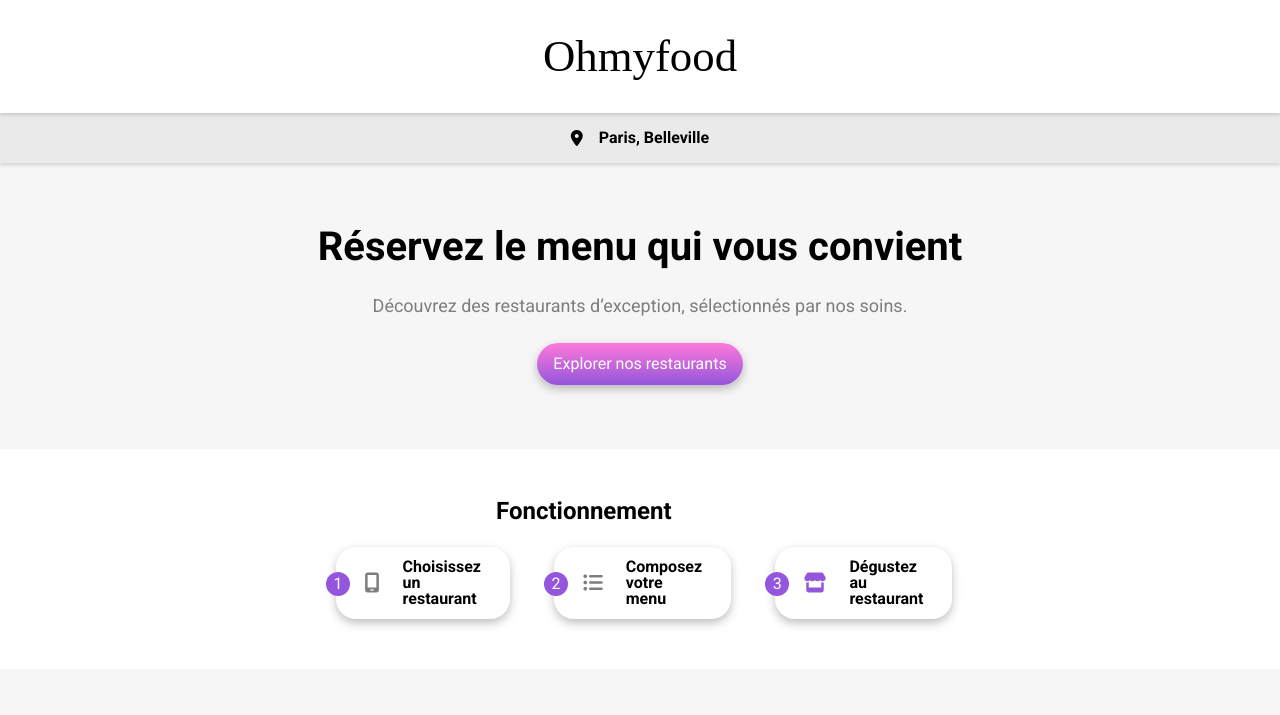
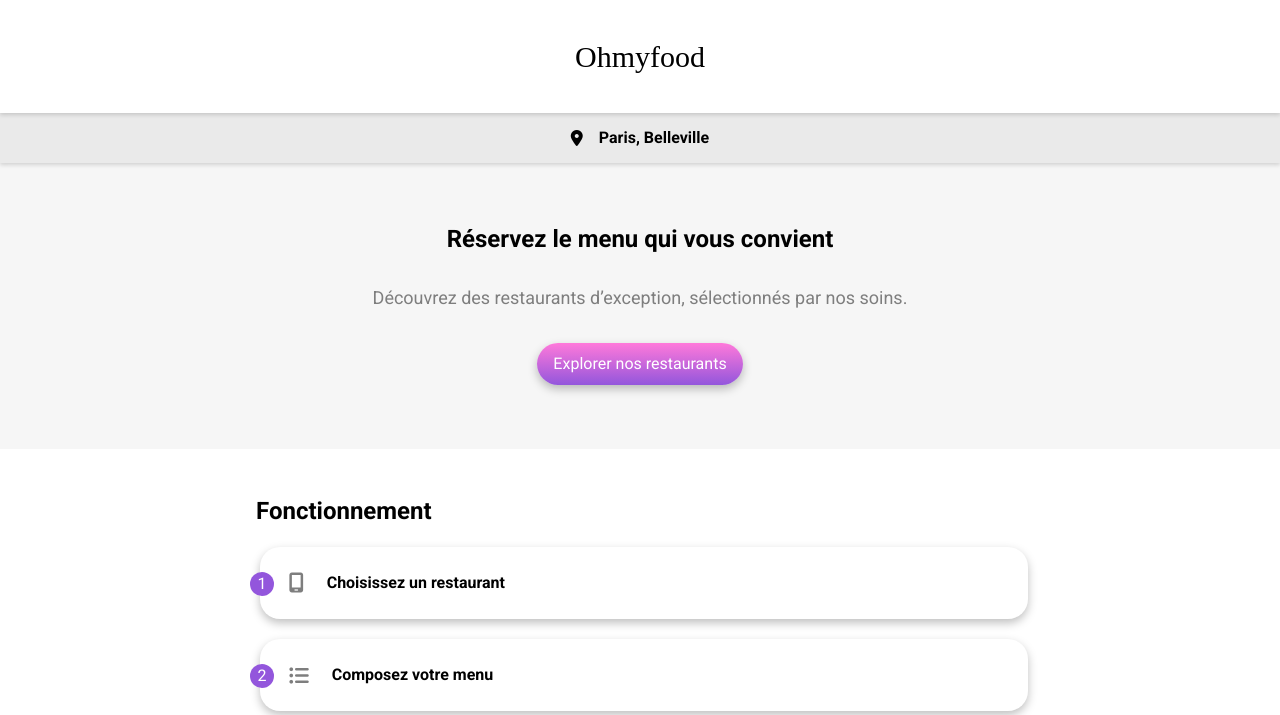
Before and after one commit to VenlaineBenjamin/projet-4-oc-Ohmyfood-, a website: page index.html in a window 1280 px wide. Shown: the top 715 px of the page. Drawn offline with Linux system fonts and the light colour scheme; a web font is replaced by a local one.

Commit message:
add responcif card

```diff
--- a/sass/components/_breakpoints.scss
+++ b/sass/components/_breakpoints.scss
@@ -1,5 +1,11 @@
 @mixin mode-desktop {
-    @media (min-width: 768px) {
+    @media screen and (min-width: 1440px) {
         @content;
     }
 }
+
+@mixin mode-tablette {
+    @media screen and (min-width: 768px) {
+        @content;
+    }
+}
--- a/sass/layouts/_base.scss
+++ b/sass/layouts/_base.scss
@@ -26,7 +26,7 @@
     justify-content: space-between;
     align-items: center;
     text-align: center;
-    padding: 4rem;
+    padding: 4rem 1rem;
     height: 17.875rem;
     gap: 1.6rem;
 }
@@ -35,6 +35,7 @@
     background-color: white;
     display: flex;
     flex-direction: column;
+    // width: 100%;
     // align-items: center;
     gap: 1.5rem;
     padding: 3rem 1rem 4rem 1rem;
@@ -50,6 +51,10 @@
         padding: 3.1rem 31rem;
     }
 
+    @include mode-tablette {
+        padding: 3.1rem 16rem;
+    }
+
     &__title {
         // transform: translateX(-rem);
 
@@ -61,6 +66,7 @@
 
     &__card {
         @extend %center-element;
+        width: 100%;
         flex-direction: column;
         gap: 1.25rem;
 
@@ -75,10 +81,15 @@
     padding: 3rem 1rem 4rem 1rem;
     display: flex;
     flex-direction: column;
+    // width: 100%;
     gap: 1.6rem;
 
     @include mode-desktop {
         padding: 3.1rem 31rem;
+    }
+
+    @include mode-tablette {
+        padding: 3.1rem 16rem;
     }
 
     &__title {
@@ -93,12 +104,14 @@
     &__card {
         @extend %center-element;
         flex-direction: column;
+        width: 100%;
         gap: 1.25rem;
 
         @include mode-desktop {
             display: grid;
             grid-template-columns: 1fr 1fr;
             grid-template-rows: 1fr 1fr;
+            justify-items: center;
             row-gap: 3.12rem;
             column-gap: 6.25rem;
         }
--- a/sass/layouts/_mise-en-page.scss
+++ b/sass/layouts/_mise-en-page.scss
@@ -15,6 +15,7 @@
 .home-card {
     border-radius: 0.93rem;
     width: 100%;
+    min-width: 21.3rem;
     box-shadow: $shadow;
     display: flex;
     flex-direction: column;
@@ -29,7 +30,8 @@
     }
 
     @include mode-desktop {
-        width: 31.16544rem;
+        width: 100%;
+        max-width: 31rem;
     }
 
     &__img {
@@ -38,7 +40,7 @@
         border-radius: 0.93rem 0.93rem 0 0;
 
         @include mode-desktop {
-            width: 31.16544rem;
+            width: 100%;
         }
     }
 
@@ -108,7 +110,7 @@ input[type="checkbox"]:checked + label {
     }
 
     @include mode-desktop {
-        width: 31.16544rem;
+        width: 100%;
     }
 
     &__info {
@@ -174,6 +176,7 @@ input[type="checkbox"]:checked + label {
 .fonction-card {
     box-shadow: $shadow;
     width: 100%;
+    min-width: 10rem;
     height: 4.52369rem;
     border-radius: 1.25rem;
     gap: 1.44rem;
```
Also changed, not shown: assets/style/style.css, 1 other file.
